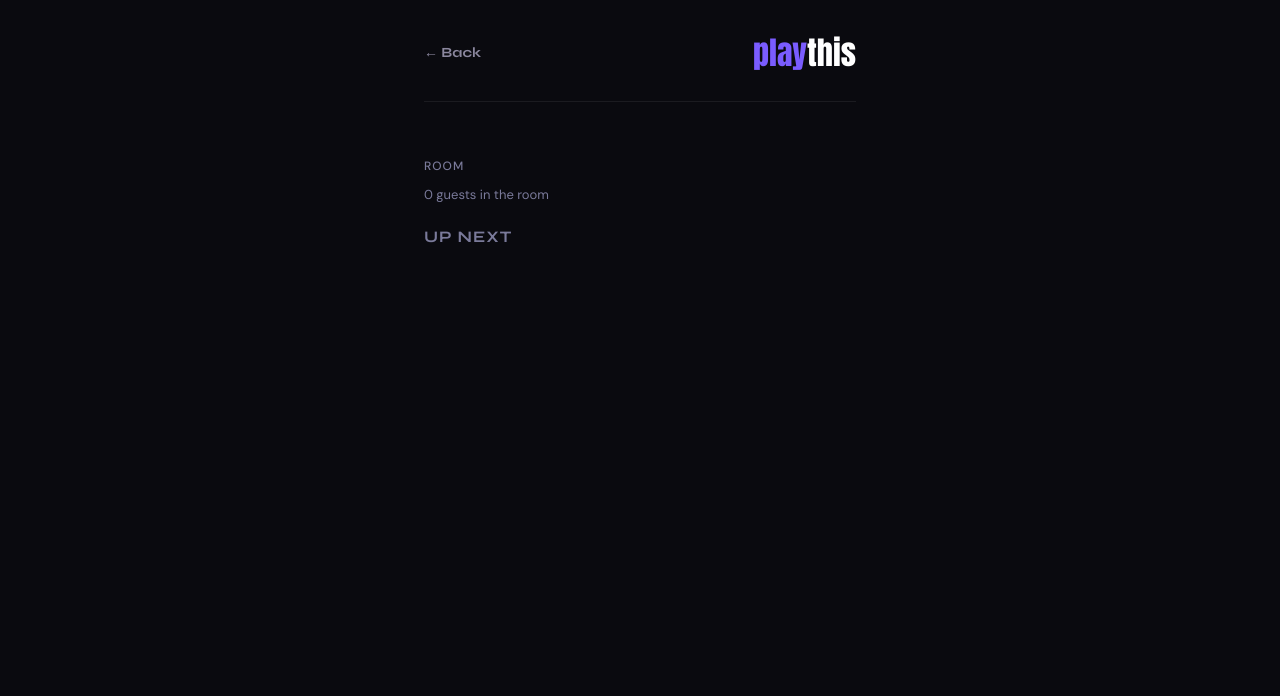
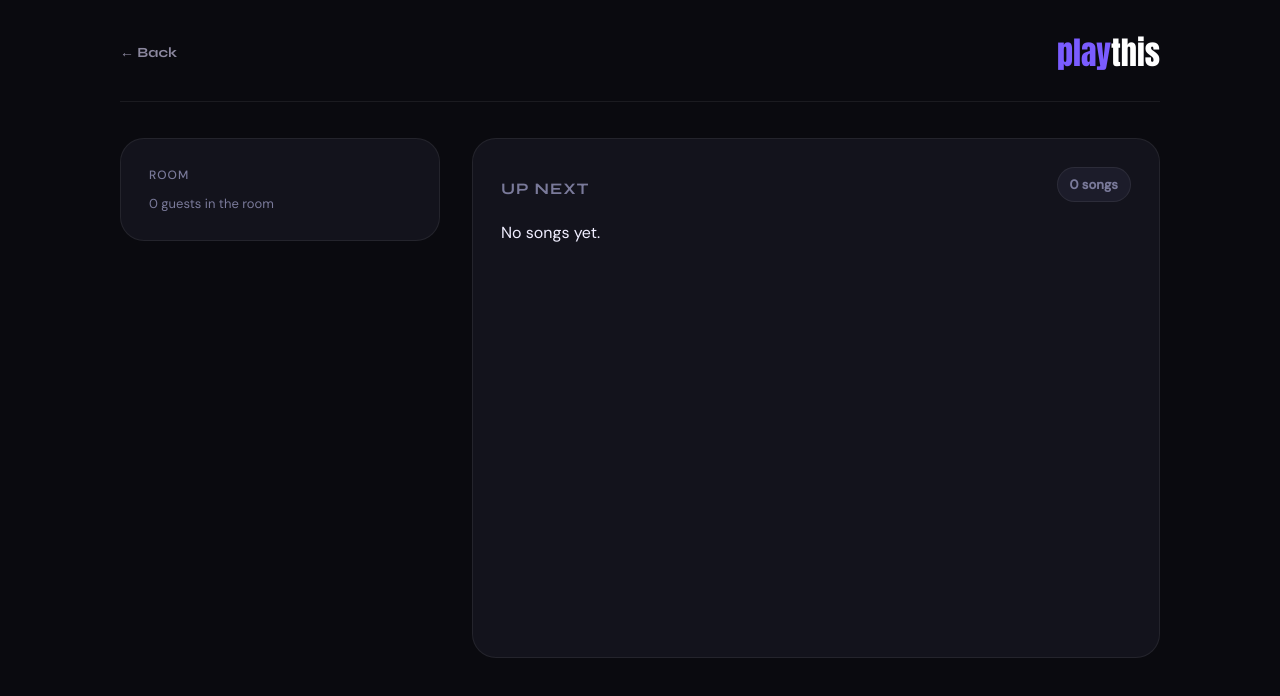
Before and after one commit to seun-ipaye/play-this, a React app in the folder frontend/: page /dashboard in a window 1280 px wide. Shown: the top 696 px of the page. Built offline with nearby package versions, Linux system fonts and the light colour scheme; the HTML template or start-up script is replaced by a standard one.

Commit message:
desktop first

```diff
--- a/frontend/src/Pages/Dashboard.css
+++ b/frontend/src/Pages/Dashboard.css
@@ -1,3 +1,5 @@
+/* src/pages/Dashboard.css */
+
 .dashboard {
   min-height: 100vh;
   display: flex;
@@ -5,6 +7,12 @@
   padding: 0 24px;
   max-width: 480px;
   margin: 0 auto;
+  gap: 24px;
+}
+
+.dashboard-content {
+  display: flex;
+  flex-direction: column;
   gap: 24px;
 }
 
@@ -34,83 +42,33 @@
   color: var(--muted);
 }
 
-.now-up {
-  display: flex;
-  flex-direction: column;
+.room-details-card {
+  margin-top: 12px;
+  display: grid;
+  grid-template-columns: 1fr 1fr;
   gap: 10px;
 }
 
-.now-up-header {
-  display: flex;
-  align-items: center;
-  justify-content: space-between;
+.room-details-card > div {
+  background: var(--surface);
+  border: 1px solid var(--border);
+  border-radius: 14px;
+  padding: 12px;
 }
 
-.now-up-label {
-  font-size: 12px;
-  font-weight: 500;
-  color: var(--accent);
+.detail-label {
+  font-size: 11px;
+  color: var(--muted);
+  text-transform: uppercase;
   letter-spacing: 1px;
-  text-transform: uppercase;
+  margin-bottom: 4px;
 }
 
-.timer {
+.detail-value {
   font-family: "Syne", sans-serif;
-  font-size: 13px;
-  font-weight: 700;
-  color: var(--muted);
-  background: var(--surface2);
-  border: 1px solid var(--border);
-  padding: 4px 10px;
-  border-radius: 20px;
-}
-
-.now-up-card {
-  background: linear-gradient(
-    135deg,
-    rgba(124, 92, 252, 0.15),
-    rgba(196, 92, 252, 0.08)
-  );
-  border: 1px solid rgba(124, 92, 252, 0.3);
-  border-radius: var(--radius);
-  padding: 20px;
-  display: flex;
-  align-items: center;
-  justify-content: space-between;
-  gap: 16px;
-}
-
-.now-up-title {
-  font-family: "Syne", sans-serif;
-  font-size: 20px;
+  font-size: 18px;
   font-weight: 800;
   color: var(--text);
-  letter-spacing: -0.5px;
-}
-
-.now-up-artist {
-  font-size: 14px;
-  color: var(--muted);
-  margin-top: 4px;
-}
-
-.now-up-votes {
-  font-size: 13px;
-  color: var(--accent);
-  margin-top: 8px;
-  font-weight: 500;
-}
-
-.reject-btn {
-  background: rgba(248, 113, 113, 0.1);
-  color: #f87171;
-  border: 1px solid rgba(248, 113, 113, 0.2);
-  padding: 10px 16px;
-  border-radius: 10px;
-  font-size: 13px;
-  font-weight: 500;
-  flex-shrink: 0;
-  transition: all 0.2s;
 }
 
 .song-queue {
@@ -120,12 +78,46 @@
   padding-bottom: 40px;
 }
 
+.queue-header {
+  display: flex;
+  justify-content: space-between;
+  align-items: flex-end;
+  gap: 16px;
+}
+
 .queue-header h2 {
   font-size: 16px;
   font-weight: 700;
   color: var(--muted);
   text-transform: uppercase;
   letter-spacing: 1px;
+}
+
+.queue-subtitle {
+  display: none;
+}
+
+.queue-count {
+  display: none;
+}
+
+.empty-queue {
+  background: var(--surface);
+  border: 1px solid var(--border);
+  border-radius: var(--radius);
+  padding: 18px;
+}
+
+.empty-queue p {
+  font-size: 15px;
+  font-weight: 700;
+  color: var(--text);
+  margin-bottom: 4px;
+}
+
+.empty-queue span {
+  font-size: 13px;
+  color: var(--muted);
 }
 
 .song-row {
@@ -195,7 +187,7 @@
 
 .show-qr-btn {
   margin-top: 12px;
-  margin-bottom: 14px;
+  margin-bottom: 8px;
   background: #7c5cff;
   color: white;
   border: none;
@@ -203,6 +195,7 @@
   padding: 10px 16px;
   font-weight: 700;
   cursor: pointer;
+  width: fit-content;
 }
 
 .show-qr-btn:hover {
@@ -261,3 +254,113 @@
 .qr-close-btn:hover {
   color: white;
 }
+
+/* Desktop host/DJ dashboard */
+@media (min-width: 900px) {
+  .dashboard {
+    max-width: 1120px;
+    padding: 0 40px;
+    gap: 36px;
+  }
+
+  .dashboard-content {
+    display: grid;
+    grid-template-columns: 320px 1fr;
+    gap: 32px;
+    align-items: flex-start;
+  }
+
+  .dashboard-room-panel {
+    background: var(--surface);
+    border: 1px solid var(--border);
+    border-radius: 24px;
+    padding: 28px;
+    position: sticky;
+    top: 32px;
+  }
+
+  .room-code {
+    font-size: 48px;
+    line-height: 1;
+    letter-spacing: 2px;
+  }
+
+  .room-details-card {
+    grid-template-columns: 1fr;
+    margin-top: 20px;
+  }
+
+  .room-details-card > div {
+    background: var(--surface2);
+  }
+
+  .show-qr-btn {
+    width: 100%;
+    padding: 13px 16px;
+    margin-top: 16px;
+  }
+
+  .dashboard-queue-panel {
+    background: var(--surface);
+    border: 1px solid var(--border);
+    border-radius: 24px;
+    padding: 28px;
+    min-height: 520px;
+  }
+
+  .queue-header {
+    margin-bottom: 10px;
+  }
+
+  .queue-header h2 {
+    font-size: 22px;
+    color: var(--text);
+    letter-spacing: 0;
+    text-transform: none;
+  }
+
+  .queue-subtitle {
+    display: block;
+    font-size: 13px;
+    color: var(--muted);
+    margin-top: 4px;
+  }
+
+  .queue-count {
+    display: block;
+    background: var(--surface2);
+    border: 1px solid var(--border);
+    color: var(--muted);
+    font-size: 13px;
+    font-weight: 700;
+    padding: 8px 12px;
+    border-radius: 999px;
+    flex-shrink: 0;
+  }
+
+  .song-row {
+    background: var(--surface2);
+    padding: 16px 18px;
+  }
+
+  .song-row:hover {
+    border-color: rgba(124, 92, 252, 0.45);
+  }
+
+  .song-title {
+    font-size: 15px;
+  }
+
+  .song-artist {
+    font-size: 13px;
+  }
+
+  .song-votes {
+    font-size: 14px;
+  }
+
+  .qr-modal {
+    max-width: 360px;
+    padding: 32px 28px 28px;
+  }
+}
--- a/frontend/src/Pages/Dashboard.jsx
+++ b/frontend/src/Pages/Dashboard.jsx
@@ -85,18 +85,29 @@ function Dashboard() {
         </div>
       </nav>
 
-      <section className="dash-hero">
+      <main className="dashboard-content">
+        <section className="dash-hero dashboard-room-panel">
           <div className="room-code-label">Room</div>
           <h1 className="room-code">{room?.title}</h1>
 
           {roomCode && (
-          <>
-            <p className="dash-sub">Room code: {roomCode}</p>
+            <div className="room-details-card">
+              <div>
+                <p className="detail-label">Room code</p>
+                <p className="detail-value">{roomCode}</p>
+              </div>
 
+              <div>
+                <p className="detail-label">Guests</p>
+                <p className="detail-value">{numberOfGuests}</p>
+              </div>
+            </div>
+          )}
+
+          {roomCode && (
             <button className="show-qr-btn" onClick={() => setShowQRCode(true)}>
               Show QR code
             </button>
-          </>
           )}
 
           <p className="dash-sub">{numberOfGuests} guests in the room</p>
@@ -104,14 +115,27 @@ function Dashboard() {
           {error && <p style={{ color: "tomato" }}>{error}</p>}
         </section>
 
-      <div className="song-queue">
+        <section className="song-queue dashboard-queue-panel">
           <div className="queue-header">
+            <div>
               <h2>Up next</h2>
             </div>
+
+            <div className="queue-count">{songList.length} songs</div>
+          </div>
+
+          {loading && <p className="dash-sub">Loading queue...</p>}
+
+          {!loading && songList.length === 0 && (
+            <div>
+              <p>No songs yet.</p>
+            </div>
+          )}
 
           {songList.map((song, index) => (
             <div className="song-row" key={song.song_id}>
               <div className="song-rank">#{index + 1}</div>
+
               <div className="song-info">
                 <div className="song-title">{song.title}</div>
                 <div className="song-artist">{song.artist}</div>
@@ -121,7 +145,8 @@ function Dashboard() {
               <button className="action-btn remove">✕</button>
             </div>
           ))}
-      </div>
+        </section>
+      </main>
 
       {showQRCode && (
         <div className="qr-overlay" onClick={() => setShowQRCode(false)}>
```
Lines whose indentation alone changed are shown as unchanged.
